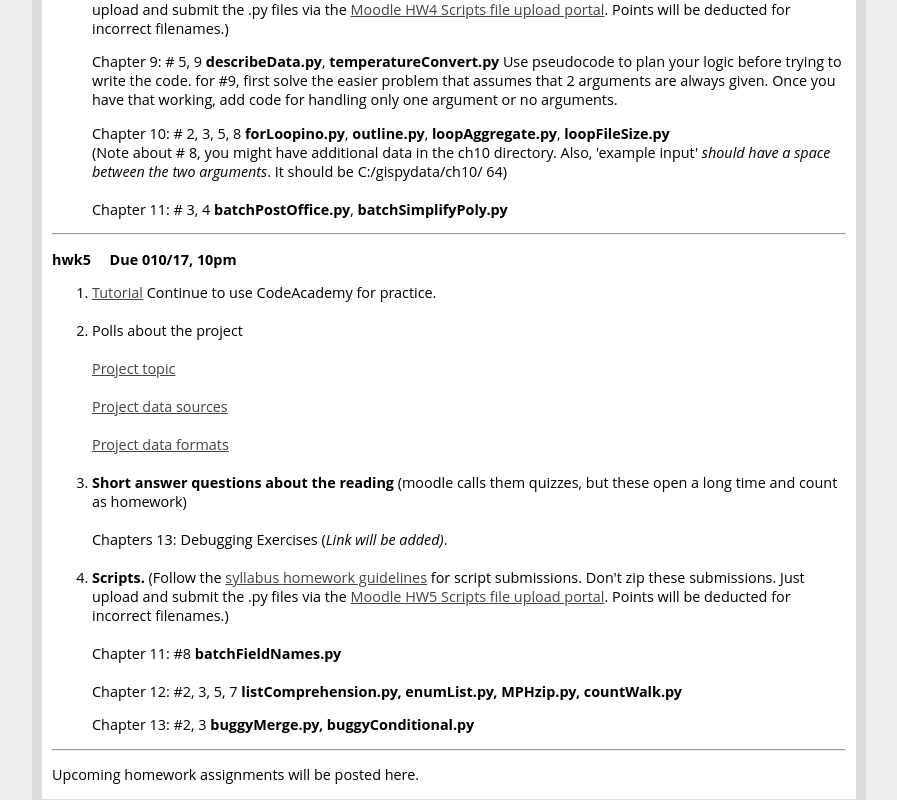
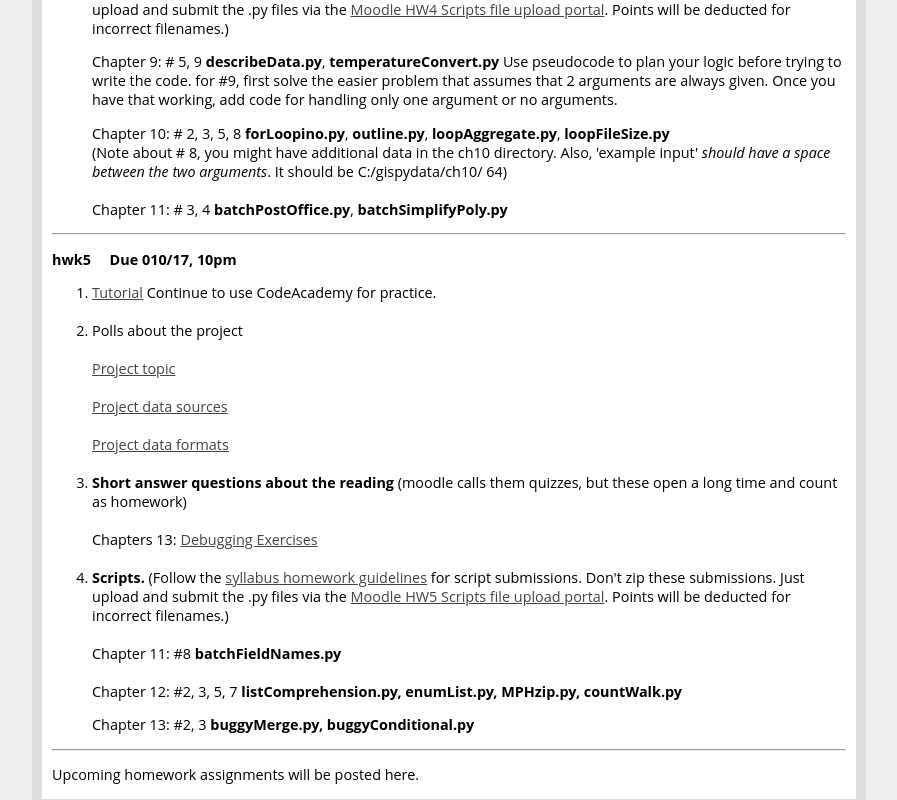
Before and after one commit to lgtateos/gis540, a plain HTML site: page homework.html in a window 1280 px wide. Shown: the part 1537-2337 px from the top of the page, without its empty margins (191-1088 px from the left). Drawn offline with Linux system fonts and the light colour scheme.

Commit message:
Add files via upload

```diff
--- a/homework.html
+++ b/homework.html
@@ -142,7 +142,7 @@ Chapters 11: <a href="https://moodle-courses1819.wolfware.ncsu.edu/mod/quiz/view
     </li>
     <li><strong>Short answer questions</strong> <strong>about the reading</strong> (moodle calls them quizzes, but these open a long time and count as homework)<br />
         <br />
-      Chapters 13: Debugging Exercises (<em>Link will be added)</em>.<br />
+      Chapters 13: <a href="https://moodle-courses1819.wolfware.ncsu.edu/mod/quiz/view.php?id=383955">Debugging Exercises</a><br />
       <br />
     </li>
     <li><strong>Scripts.</strong> (Follow the <a href="https://lgtateos.github.io/gis540/syllabus.html#homework">syllabus homework guidelines</a> for script submissions. Don't zip these submissions. Just upload and submit the .py files via the <a href="https://moodle-courses1819.wolfware.ncsu.edu/mod/assign/view.php?id=382394&amp;forceview=1">Moodle HW5 Scripts file upload portal</a>. Points will be deducted for incorrect filenames.)<br />
```
